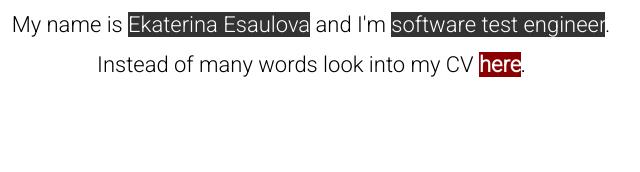
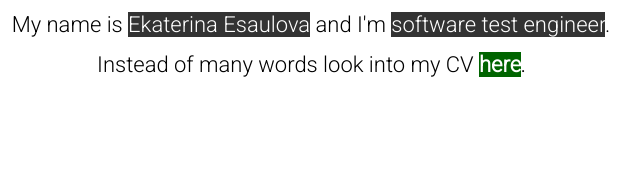
Before and after one commit to eesaulova/eesaulova.github.io, a plain HTML site: page index.html in a window 1280 px wide. Shown: the part 185-357 px from the top of the page, 329-969 px from the left. Drawn offline with Linux system fonts and the light colour scheme.

Commit message:
Changed highlight color
red to green

```diff
--- a/index.html
+++ b/index.html
@@ -21,7 +21,7 @@
 		<br>
 		<span>Instead of many words look into my CV </span>
 			<a href="https://docs.google.com/document/d/1Dre6XkScEDwoBO7PAWscnvttztCjzwYjjkaxdPdF8yc/edit?usp=sharing" download>
-				<span class="highlight-red">here</span>.
+				<span class="highlight-green">here</span>.
 			</a>
 			</div>
 			<table>
--- a/style.css
+++ b/style.css
@@ -69,14 +69,14 @@ a:hover {
 	color: white;
 }
 
-.intro span.highlight-red {
-	background-color: darkred;
+.intro span.highlight-green {
+	background-color: darkgreen;
 	color: white;
 	transition: 0.3s;
 }
 
-.intro span.highlight-red:hover {
-	background-color: red;
+.intro span.highlight-green:hover {
+	background-color: green;
 	color: white;
 	transition: 0.3s;
 }
```
